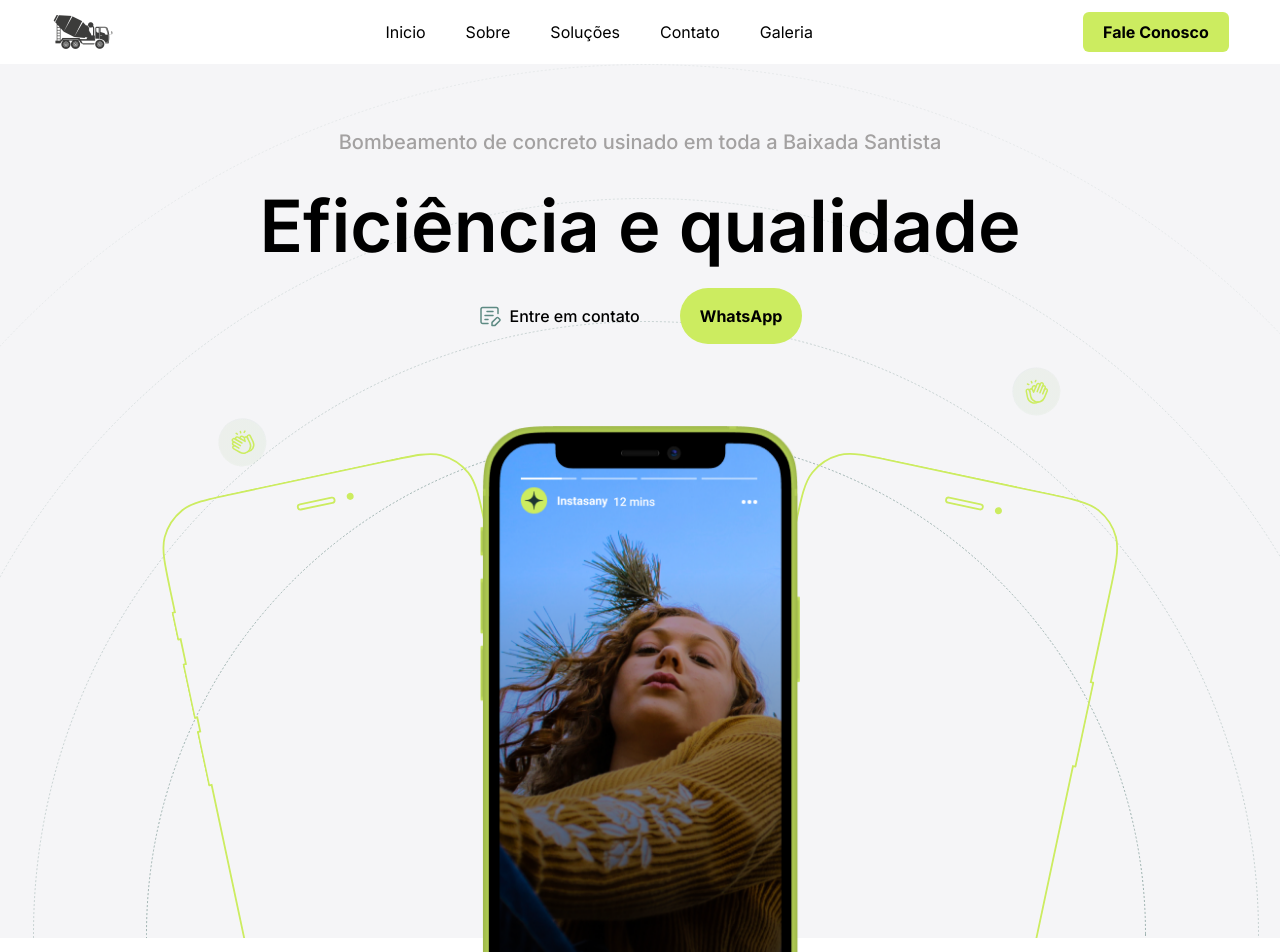
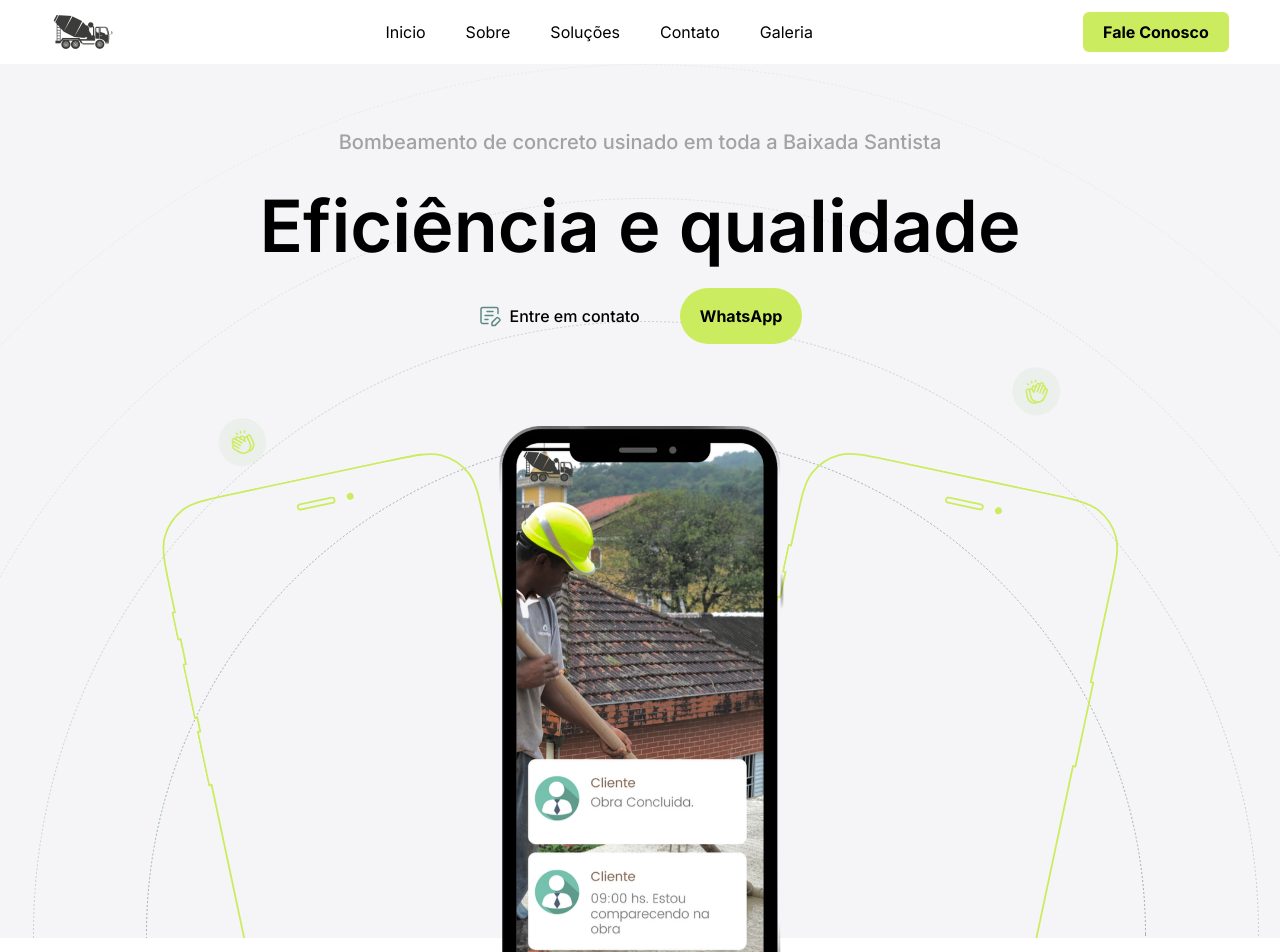
Before and after one commit to gabrielglp/ConcreBomba, a Next.js app: page / in a window 1280 px wide. Shown: the top 952 px of the page. Built offline with nearby package versions, Linux system fonts and the light colour scheme.

Commit message:
atualização de imagem do layout

```diff
--- a/src/components/SectionCards.tsx
+++ b/src/components/SectionCards.tsx
@@ -1,6 +1,6 @@
 import Image from "next/image";
 
-import Mockup from "@/assets/mockup-main.png"
+import Mockup from "@/assets/Mockup-main.png"
 import Card01 from "@/assets/image-01.png"
 import Card02 from "@/assets/image-02.png"
 import Card03 from "@/assets/image-03.png"
@@ -14,7 +14,7 @@ export function SectionCards() {
             <Image
                 src={Mockup}
                 alt="Mockup main"
-                className="w-60 md:w-80 sticky top-56 z-10 mx-auto -mt-[25rem] md:-mt-[32rem] mb-16"
+                className="w-64 md:w-80 sticky top-56 z-10 mx-auto -mt-[25rem] md:-mt-[32rem] mb-16"
             />
             <h2 className="text-center text-2xl md:text-7xl font-semibold mb-24 md:mb-56">Faça <span className="text-green-title-cards">você</span> mesmo de casa</h2>
             <div className="relative w-full max-w-area-cards h-area-cards mx-auto">
```
Also changed, not shown: src/assets/mockup-main.png.
